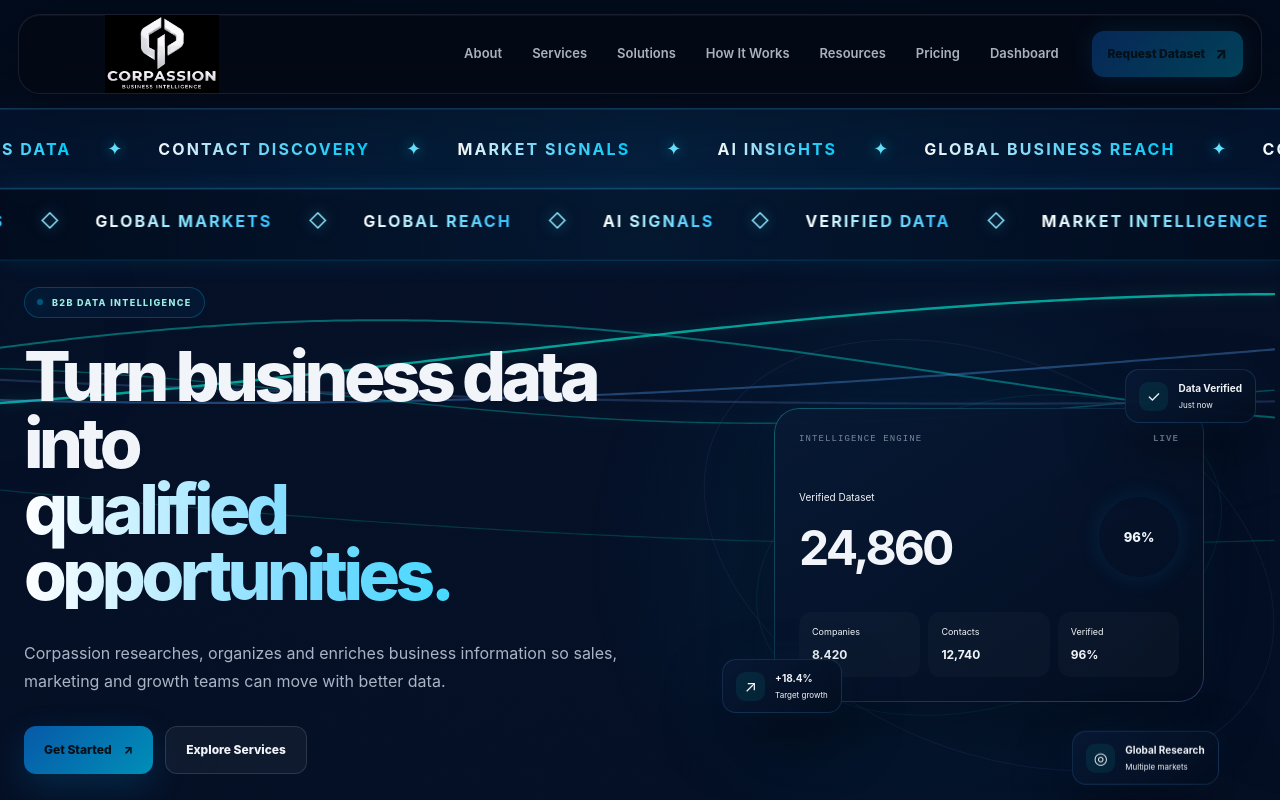
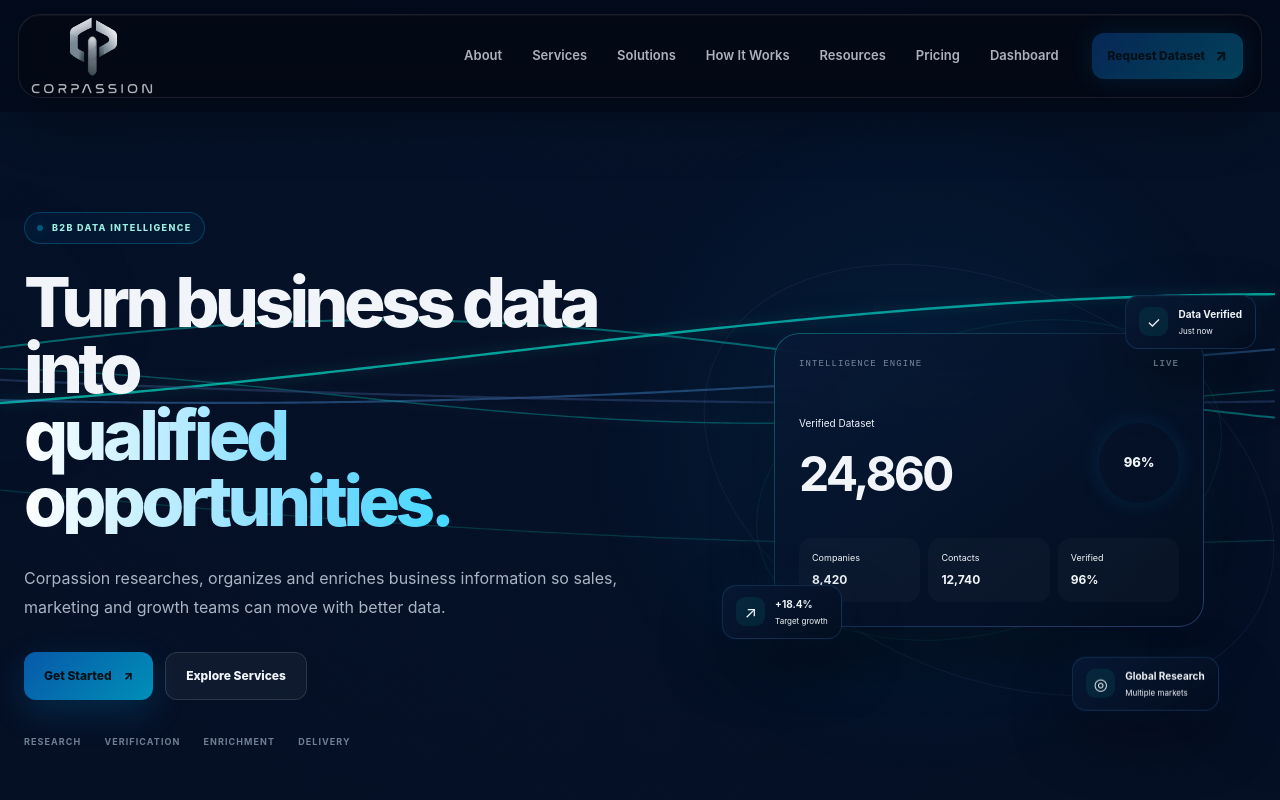
Before and after one commit to oppoand54321-art/corpassion, an Angular app: page / in a window 1280 px wide. Shown: the top 800 px of the page. Built offline with nearby package versions, Linux system fonts and the light colour scheme.

Commit message:
Update logo, styles, html, and add new image

```diff
--- a/src/app/app.css
+++ b/src/app/app.css
@@ -3552,59 +3552,6 @@ body {
   transform-origin: center center !important;
 }
 
-/* =========================================================
-   CORPASSION — MOVING INTELLIGENCE MARQUEE
-   ========================================================= */
-
-.corpassion-marquee {
-  width: 100%;
-  overflow: hidden;
-  position: relative;
-  padding: 18px 0;
-  border-top: 1px solid rgba(65, 150, 220, 0.14);
-  border-bottom: 1px solid rgba(65, 150, 220, 0.14);
-  background: rgba(2, 10, 25, 0.55);
-}
-
-.corpassion-marquee-track {
-  display: flex;
-  width: max-content;
-  animation: corpassionMarquee 28s linear infinite;
-  will-change: transform;
-}
-
-.corpassion-marquee-content {
-  display: flex;
-  align-items: center;
-  flex-shrink: 0;
-  white-space: nowrap;
-}
-
-.corpassion-marquee-content span {
-  display: inline-block;
-  margin: 0 28px;
-  color: rgba(225, 240, 255, 0.78);
-  font-size: 12px;
-  font-weight: 600;
-  letter-spacing: 0.16em;
-}
-
-.corpassion-marquee-content i {
-  font-style: normal;
-  color: #35d9ff;
-  font-size: 13px;
-  text-shadow: 0 0 12px rgba(0, 210, 255, 0.45);
-}
-
-@keyframes corpassionMarquee {
-  from {
-    transform: translateX(0);
-  }
-
-  to {
-    transform: translateX(-50%);
-  }
-}
 
 /* ---------- MOBILE ---------- */
 
@@ -3625,137 +3572,6 @@ body {
   }
 }
 
-/* =========================================================
-   CORPASSION — MARQUEE ENHANCED PREMIUM STYLE
-   ========================================================= */
-
-.corpassion-marquee {
-  padding: 26px 0 !important;
-  min-height: 72px !important;
-
-  background:
-    linear-gradient(
-      90deg,
-      rgba(4, 20, 45, 0.96),
-      rgba(5, 32, 62, 0.92),
-      rgba(4, 20, 45, 0.96)
-    ) !important;
-
-  border-top: 1px solid rgba(80, 190, 255, 0.22) !important;
-  border-bottom: 1px solid rgba(80, 190, 255, 0.22) !important;
-
-  box-shadow:
-    0 0 35px rgba(0, 150, 220, 0.08) !important;
-}
-
-.corpassion-marquee-content span {
-  margin: 0 32px !important;
-
-  font-size: 16px !important;
-  font-weight: 700 !important;
-  letter-spacing: 0.13em !important;
-
-  background:
-    linear-gradient(
-      90deg,
-      #ffffff 0%,
-      #7cddff 45%,
-      #00cfff 100%
-    ) !important;
-
-  -webkit-background-clip: text !important;
-  background-clip: text !important;
-  -webkit-text-fill-color: transparent !important;
-}
-
-.corpassion-marquee-content i {
-  margin: 0 4px !important;
-
-  color: #65e5ff !important;
-  font-size: 18px !important;
-
-  text-shadow:
-    0 0 14px rgba(0, 210, 255, 0.65) !important;
-}
-
-/* ---------- MOBILE ---------- */
-
-@media (max-width: 600px) {
-
-  .corpassion-marquee {
-    padding: 21px 0 !important;
-    min-height: 62px !important;
-  }
-
-  .corpassion-marquee-content span {
-    margin: 0 22px !important;
-    font-size: 12px !important;
-    letter-spacing: 0.11em !important;
-  }
-
-  .corpassion-marquee-content i {
-    font-size: 14px !important;
-  }
-}
-
-/* =========================================================
-   CORPASSION — SECOND MARQUEE / REVERSE MOTION
-   ========================================================= */
-
-.corpassion-marquee-reverse {
-  background:
-    linear-gradient(
-      90deg,
-      rgba(2, 12, 30, 0.94),
-      rgba(4, 25, 50, 0.88),
-      rgba(2, 12, 30, 0.94)
-    ) !important;
-
-  border-top: 0 !important;
-  border-bottom: 1px solid rgba(0, 190, 255, 0.14) !important;
-
-  padding: 18px 0 !important;
-}
-
-.corpassion-marquee-reverse .corpassion-marquee-track {
-  animation-name: corpassionMarqueeReverse !important;
-  animation-duration: 32s !important;
-  animation-timing-function: linear !important;
-  animation-iteration-count: infinite !important;
-}
-
-.corpassion-marquee-reverse .corpassion-marquee-content span {
-  background:
-    linear-gradient(
-      90deg,
-      #ffffff 0%,
-      #8be7ff 50%,
-      #35bfff 100%
-    ) !important;
-
-  -webkit-background-clip: text !important;
-  background-clip: text !important;
-  -webkit-text-fill-color: transparent !important;
-}
-
-.corpassion-marquee-reverse .corpassion-marquee-content i {
-  color: #8be7ff !important;
-
-  text-shadow:
-    0 0 14px rgba(80, 220, 255, 0.55) !important;
-}
-
-@keyframes corpassionMarqueeReverse {
-
-  from {
-    transform: translateX(-50%);
-  }
-
-  to {
-    transform: translateX(0);
-  }
-
-}
 
 /* ---------- MOBILE ---------- */
 
@@ -3770,47 +3586,36 @@ body {
   }
 
 }
-/* =========================================================
-   CORPASSION — FIX SECOND MARQUEE MOTION
-   ========================================================= */
-
-.corpassion-marquee-reverse .corpassion-marquee-track {
-  animation: corpassionMarqueeReverse 32s linear infinite !important;
-  transform: translateX(-50%);
-  will-change: transform;
-}
-
-@keyframes corpassionMarqueeReverse {
-  0% {
-    transform: translateX(-50%);
-  }
-
-  100% {
-    transform: translateX(0);
-  }
-}
-/* =========================================================
-   CORPASSION — REDUCE MARQUEE / HERO GAP
-   ========================================================= */
-
-.corpassion-marquee-reverse {
-  margin-bottom: -18px !important;
-}
-
-.hero-section {
-  padding-top: 18px !important;
-}
-.brand img {
-  width: 250px !important;
-  height: 78px !important;
-  object-fit: contain !important;
-  display: block !important;
-}
-.corpassion-marquee {
-  box-shadow:
-    0 0 25px rgba(0, 190, 255, 0.10),
-    inset 0 1px 0 rgba(120, 220, 255, 0.10),
-    inset 0 -1px 0 rgba(20, 100, 180, 0.12) !important;
-  position: relative !important;
-  z-index: 2 !important;
-}
+/* CORPASSION LOGO — TOP LEFT */
+.site-header .brand {
+  display: flex;
+  align-items: center;
+  justify-content: flex-start;
+  margin-left: 0;
+  padding-left: 0;
+}
+
+.site-header .brand img {
+  width: 125px;
+  height: auto;
+  max-width: 125px;
+  object-fit: contain;
+  display: block;
+}
+
+/* Keep logo close to the left edge */
+.site-header .nav-shell {
+  padding-left: 12px;
+}
+
+/* Mobile */
+@media (max-width: 768px) {
+  .site-header .brand img {
+    width: 105px;
+    max-width: 105px;
+  }
+
+  .site-header .nav-shell {
+    padding-left: 10px;
+  }
+}
--- a/src/app/app.html
+++ b/src/app/app.html
@@ -422,128 +422,6 @@
 
   <!-- MAIN -->
   <main>
-
-    <!-- =========================================================
-     CORPASSION — MOVING INTELLIGENCE STRIP
-     ========================================================= -->
-
-<section class="corpassion-marquee" aria-label="Corpassion Intelligence">
-
-  <div class="corpassion-marquee-track">
-
-    <div class="corpassion-marquee-content">
-
-      <span>LEAD INTELLIGENCE</span>
-      <i>✦</i>
-      <span>BUSINESS DATA</span>
-      <i>✦</i>
-      <span>CONTACT DISCOVERY</span>
-      <i>✦</i>
-      <span>MARKET SIGNALS</span>
-      <i>✦</i>
-      <span>AI INSIGHTS</span>
-      <i>✦</i>
-      <span>GLOBAL BUSINESS REACH</span>
-      <i>✦</i>
-      <span>COMPANY INTELLIGENCE</span>
-      <i>✦</i>
-      <span>LEAD GENERATION</span>
-      <i>✦</i>
-
-    </div>
-
-    <div class="corpassion-marquee-content" aria-hidden="true">
-
-      <span>LEAD INTELLIGENCE</span>
-      <i>✦</i>
-      <span>BUSINESS DATA</span>
-      <i>✦</i>
-      <span>CONTACT DISCOVERY</span>
-      <i>✦</i>
-      <span>MARKET SIGNALS</span>
-      <i>✦</i>
-      <span>AI INSIGHTS</span>
-      <i>✦</i>
-      <span>GLOBAL BUSINESS REACH</span>
-      <i>✦</i>
-      <span>COMPANY INTELLIGENCE</span>
-      <i>✦</i>
-      <span>LEAD GENERATION</span>
-      <i>✦</i>
-
-    </div>
-
-  </div>
-
-</section>
-
-<!-- =========================================================
-     CORPASSION — SECOND MOVING INTELLIGENCE STRIP
-     ========================================================= -->
-
-<section class="corpassion-marquee corpassion-marquee-reverse" aria-label="Corpassion Global Intelligence">
-
-  <div class="corpassion-marquee-track">
-
-    <div class="corpassion-marquee-content">
-
-      <span>GLOBAL REACH</span>
-      <i>◇</i>
-
-      <span>AI SIGNALS</span>
-      <i>◇</i>
-
-      <span>VERIFIED DATA</span>
-      <i>◇</i>
-
-      <span>MARKET INTELLIGENCE</span>
-      <i>◇</i>
-
-      <span>DECISION INSIGHTS</span>
-      <i>◇</i>
-
-      <span>BUSINESS NETWORKS</span>
-      <i>◇</i>
-
-      <span>GROWTH SIGNALS</span>
-      <i>◇</i>
-
-      <span>GLOBAL MARKETS</span>
-      <i>◇</i>
-
-    </div>
-
-    <div class="corpassion-marquee-content" aria-hidden="true">
-
-      <span>GLOBAL REACH</span>
-      <i>◇</i>
-
-      <span>AI SIGNALS</span>
-      <i>◇</i>
-
-      <span>VERIFIED DATA</span>
-      <i>◇</i>
-
-      <span>MARKET INTELLIGENCE</span>
-      <i>◇</i>
-
-      <span>DECISION INSIGHTS</span>
-      <i>◇</i>
-
-      <span>BUSINESS NETWORKS</span>
-      <i>◇</i>
-
-      <span>GROWTH SIGNALS</span>
-      <i>◇</i>
-
-      <span>GLOBAL MARKETS</span>
-      <i>◇</i>
-
-    </div>
-
-  </div>
-
-</section>
 
 
     <!-- HERO -->
```
Also changed, not shown: public/images/1.png (added), public/images/corpassion-logo.png.
